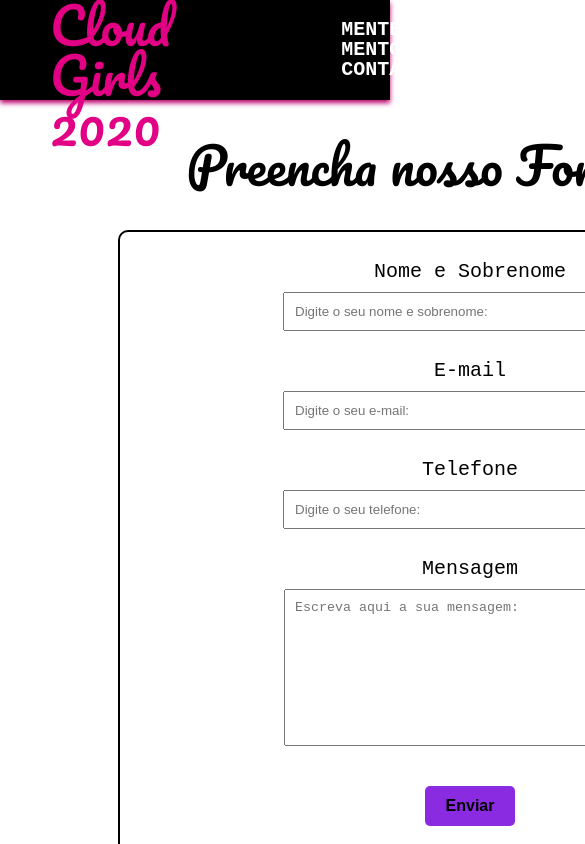
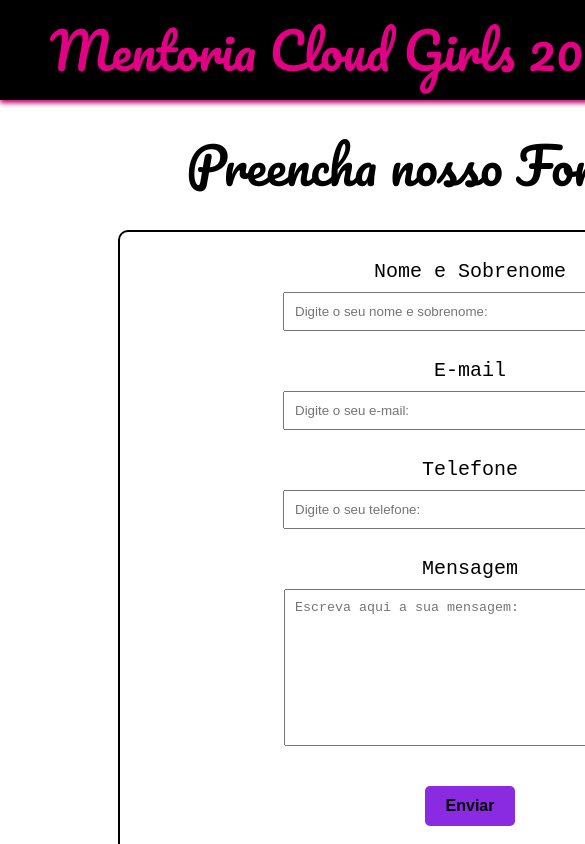
Before and after one commit to midia-lima/mentoria-cloud-girls, a plain HTML site: page contato.html in a window 390 px wide. Shown: the top 844 px of the page, 585 px wide, since content can reach past the window. Drawn offline with Linux system fonts and the light colour scheme; a web font is replaced by a local one.

Commit message:
media queries

```diff
--- a/css/contato.css
+++ b/css/contato.css
@@ -130,3 +130,17 @@ h2, a {
     font-family: 'DM Mono', monospace;
     font-size: 12px;
 }
+
+@media screen and (max-width: 480px) {
+    .cabecalho, footer {
+        width: 1024px;
+    }
+
+    h1 {
+        width: auto;
+    }
+
+    nav a {
+        font-size: 10px;
+    }
+}
```
